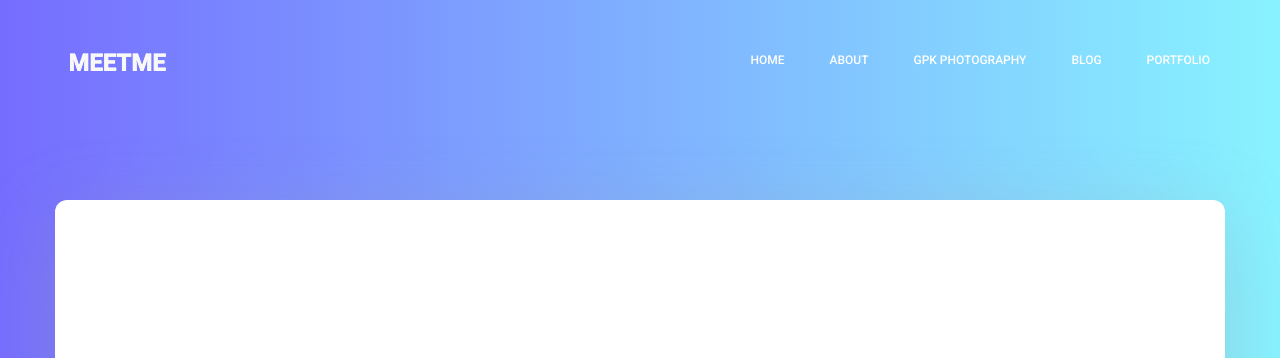
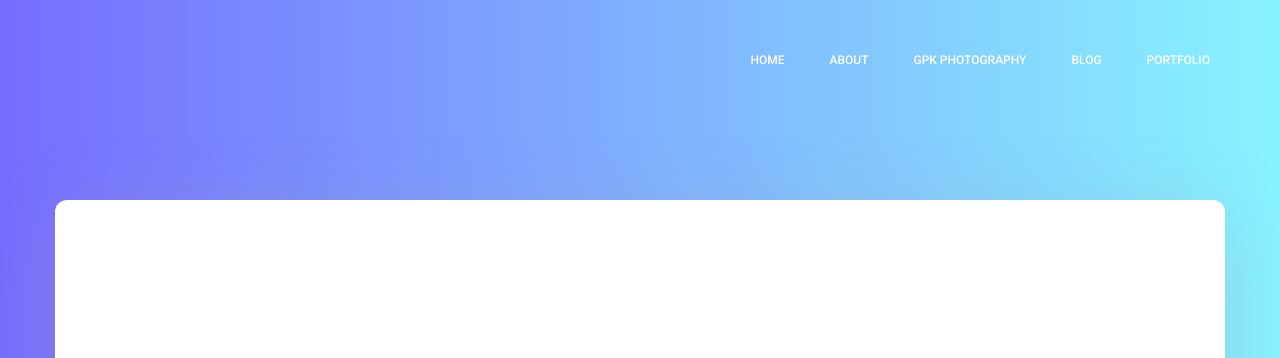
Before and after one commit to praveenkumar1610/praveenkumar1610.github.io, a plain HTML site: page index.html in a window 1280 px wide. Shown: the top 358 px of the page. Drawn offline with Linux system fonts and the light colour scheme.

Commit message:
logo removal

```diff
--- a/index.html
+++ b/index.html
@@ -28,7 +28,7 @@
             	<nav class="navbar navbar-expand-lg navbar-light">
 					<div class="container box_1620">
 						<!-- Brand and toggle get grouped for better mobile display -->
-						<a class="navbar-brand logo_h" href="index.html"><img src="img/logo.png" alt=""></a>
+						<a class="navbar-brand logo_h" href="index.html"></a>
 						<button class="navbar-toggler" type="button" data-toggle="collapse" data-target="#navbarSupportedContent" aria-controls="navbarSupportedContent" aria-expanded="false" aria-label="Toggle navigation">
 							<span class="icon-bar"></span>
 							<span class="icon-bar"></span>
```
